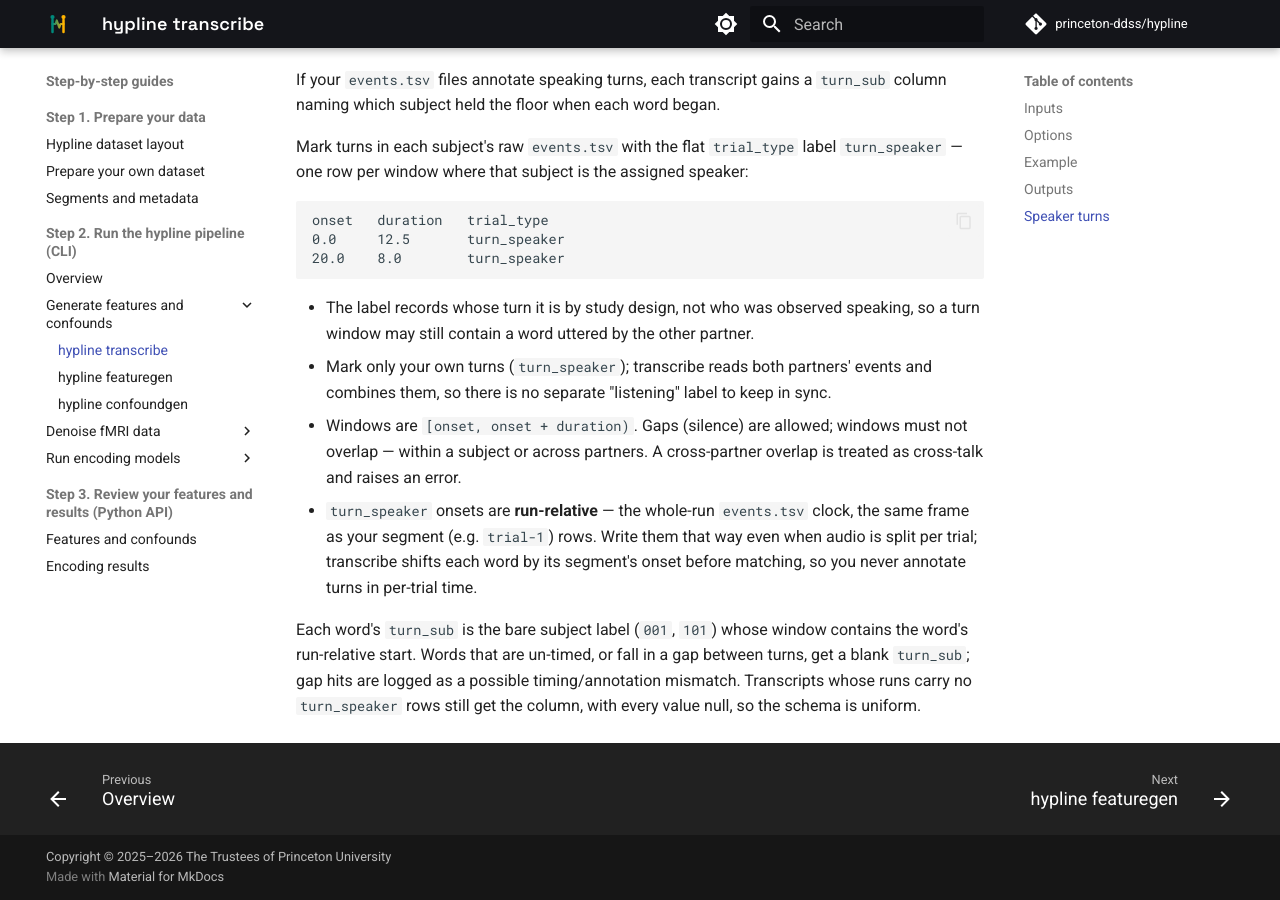
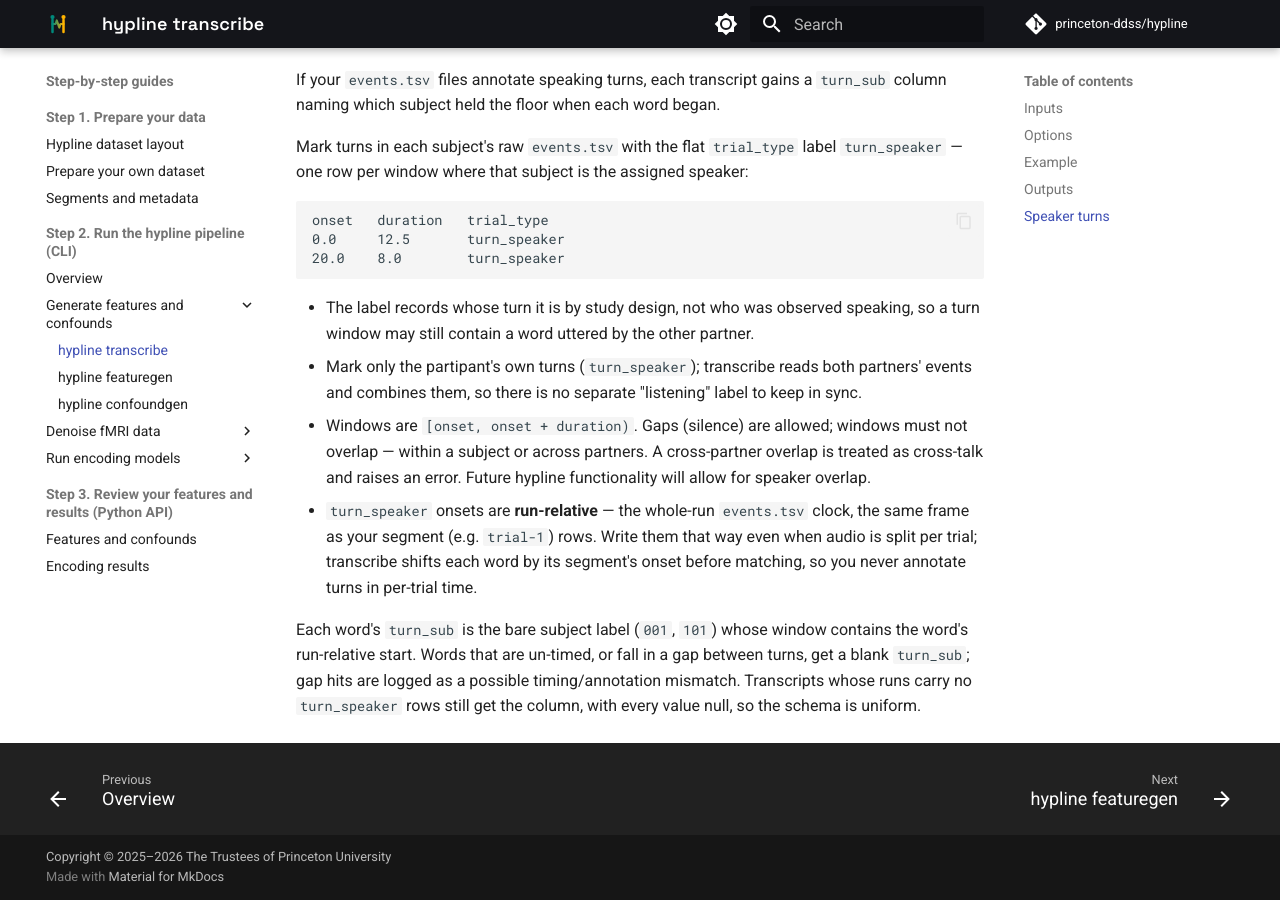
Before and after one commit to princeton-ddss/hypline, an MkDocs documentation site: the page built from docs/mkdocs/step-by-step/transcribe.md, in a window 1280 px wide and 900 px high, scrolled down 2486 px. Built offline with MkDocs 1.6.1 and Material for MkDocs 9.7.7, drawn with Linux system fonts in a browser that asks for light colours; comment, search, counter and statistics services are not loaded; the version menu is left out; some of the changed text lies outside the part shown.

Commit message:
Update transcribe.md for clarity and future features
Clarified instructions regarding participant turns and added information about future functionality for speaker overlap.

````diff
--- a/docs/mkdocs/step-by-step/transcribe.md
+++ b/docs/mkdocs/step-by-step/transcribe.md
@@ -1,8 +1,8 @@
 # `hypline transcribe`
 
 Transcribe stimulus audio into word-level transcripts using a
-[Whisper](https://github.com/openai/whisper) speech-recognition model. Each
-transcript records, for every word, the time it was spoken — the timing that
+[Whisper](https://github.com/openai/whisper) speech-recognition model. For each word in each
+transcript, this step records the time the word was spoken — the timing that
 later feeds [`featuregen`](featuregen.md).
 
 ```bash
@@ -117,12 +117,12 @@ onset   duration   trial_type
 
 - The label records whose turn it is by study design, not who was observed
   speaking, so a turn window may still contain a word uttered by the other partner.
-- Mark only your own turns (`turn_speaker`); transcribe reads both partners'
+- Mark only the partipant's own turns (`turn_speaker`); transcribe reads both partners'
   events and combines them, so there is no separate "listening" label to keep in
   sync.
 - Windows are `[onset, onset + duration)`. Gaps (silence) are allowed; windows
   must not overlap — within a subject or across partners. A cross-partner
-  overlap is treated as cross-talk and raises an error.
+  overlap is treated as cross-talk and raises an error. Future hypline functionality will allow for speaker overlap.
 - `turn_speaker` onsets are **run-relative** — the whole-run `events.tsv` clock,
   the same frame as your segment (e.g. `trial-1`) rows. Write them that way even
   when audio is split per trial; transcribe shifts each word by its segment's
````
